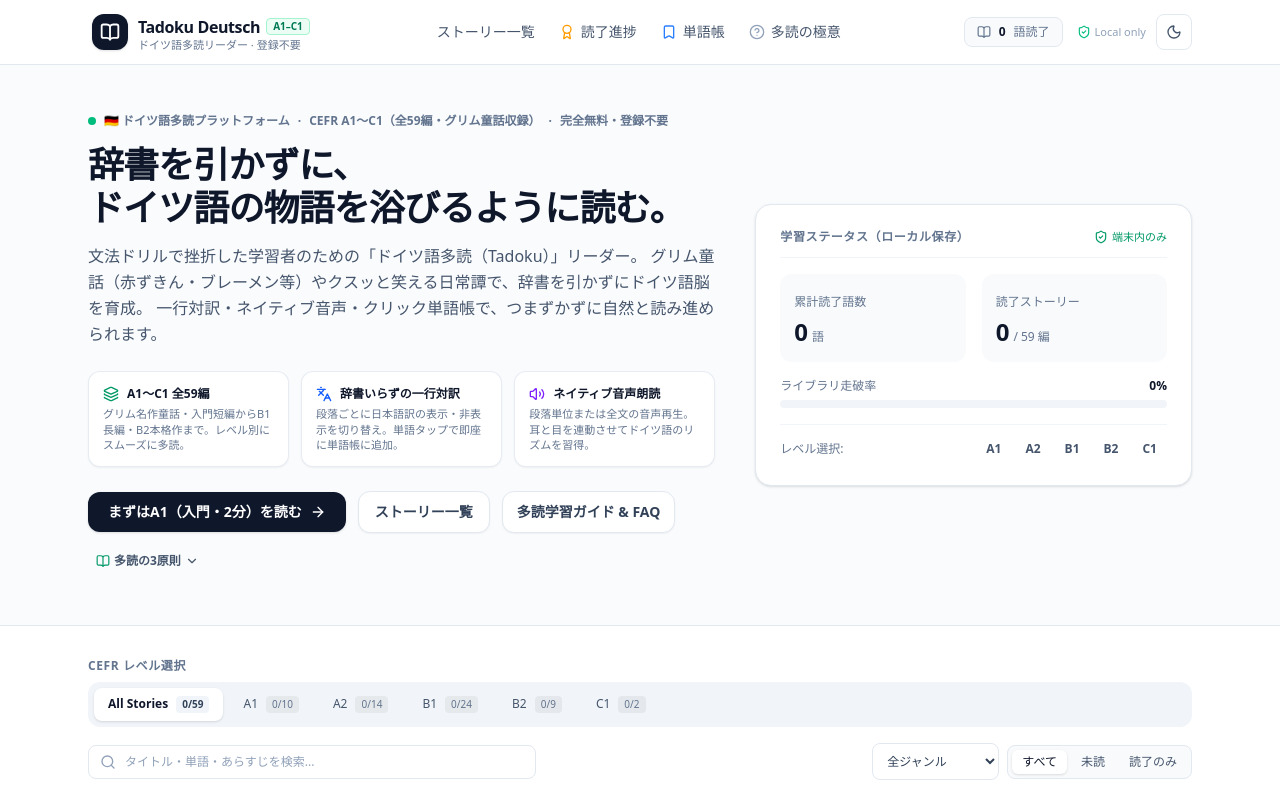
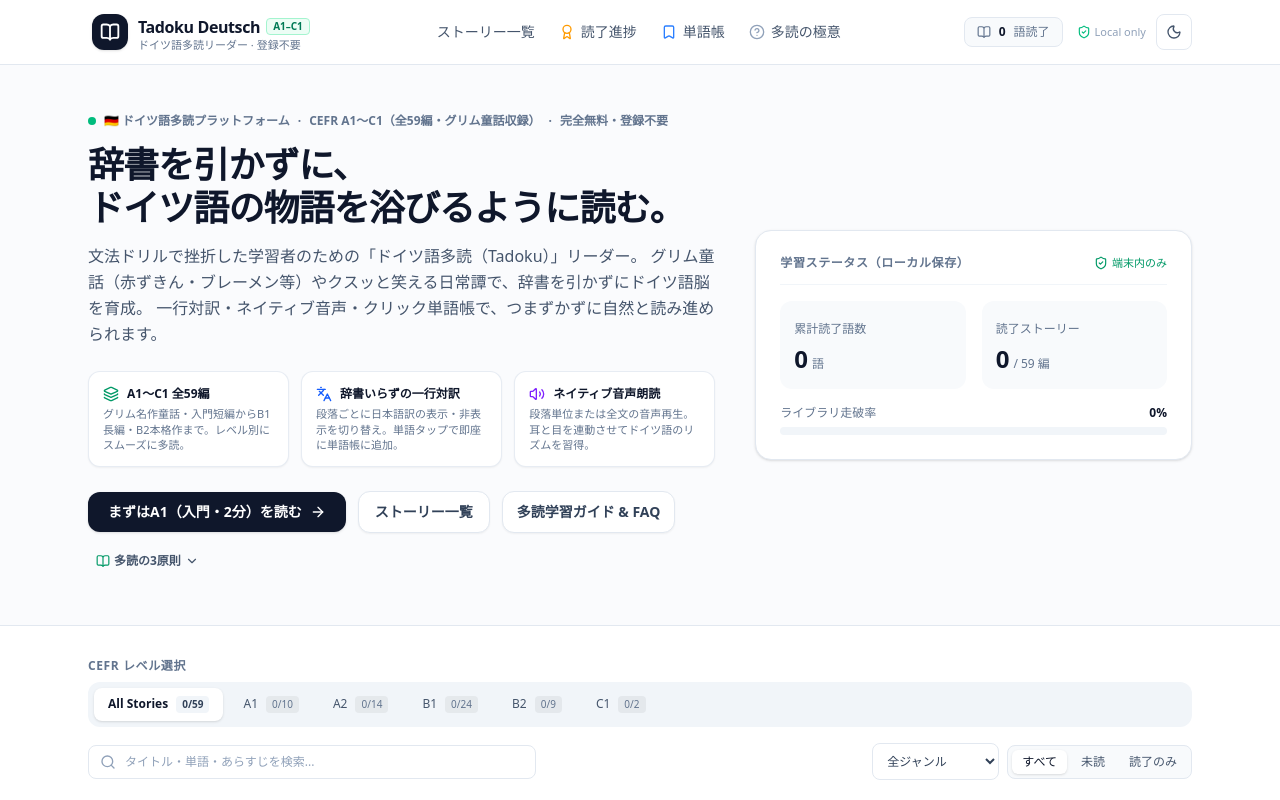
Before and after one commit to noripiko/tadoku, a Next.js app: page / in a window 1280 px wide. Shown: the top 800 px of the page. Built offline with nearby package versions, Linux system fonts and the light colour scheme.

Commit message:
refactor: remove level selection from HeroSection
Clean up the hero section by removing the level quick navigation component and its associated state handling.

```diff
--- a/app/page.tsx
+++ b/app/page.tsx
@@ -188,8 +188,6 @@ export default function Home() {
         {/* Hero Section */}
         <HeroSection
           progress={progress}
-          onSelectLevel={(lvl) => setSelectedLevel(lvl)}
-          activeLevel={selectedLevel}
           onSelectStory={handleSelectStory}
         />
 
--- a/components/HeroSection.tsx
+++ b/components/HeroSection.tsx
@@ -17,15 +17,11 @@ import { STORIES } from '@/lib/stories';
 
 interface HeroSectionProps {
   progress: UserProgress;
-  onSelectLevel: (level: string) => void;
-  activeLevel: string;
   onSelectStory?: (story: Story) => void;
 }
 
 export function HeroSection({
   progress,
-  onSelectLevel,
-  activeLevel,
   onSelectStory,
 }: HeroSectionProps) {
   const [showRules, setShowRules] = useState(false);
@@ -231,31 +227,7 @@ export function HeroSection({
                 </div>
               </div>
 
-              {/* Level Quick Nav */}
-              <div className="mt-4 pt-3 border-t border-slate-100 dark:border-slate-800 flex items-center justify-between text-xs">
-                <span className="text-slate-500 dark:text-slate-400">レベル選択:</span>
-                <div className="flex items-center gap-1">
-                  {['A1', 'A2', 'B1', 'B2', 'C1'].map((lvl) => {
-                    const isSelected = activeLevel === lvl;
-                    return (
-                      <button
-                        key={lvl}
-                        onClick={() => {
-                          onSelectLevel(lvl);
-                          scrollToCatalog();
-                        }}
-                        className={`px-2.5 py-1 rounded text-xs font-semibold transition-colors ${
-                          isSelected
-                            ? 'bg-slate-900 text-white dark:bg-slate-100 dark:text-slate-900 shadow-xs'
-                            : 'text-slate-600 hover:bg-slate-100 dark:text-slate-400 dark:hover:bg-slate-800'
-                        }`}
-                      >
-                        {lvl}
-                      </button>
-                    );
-                  })}
-                </div>
-              </div>
+
             </div>
           </div>
         </div>
```
